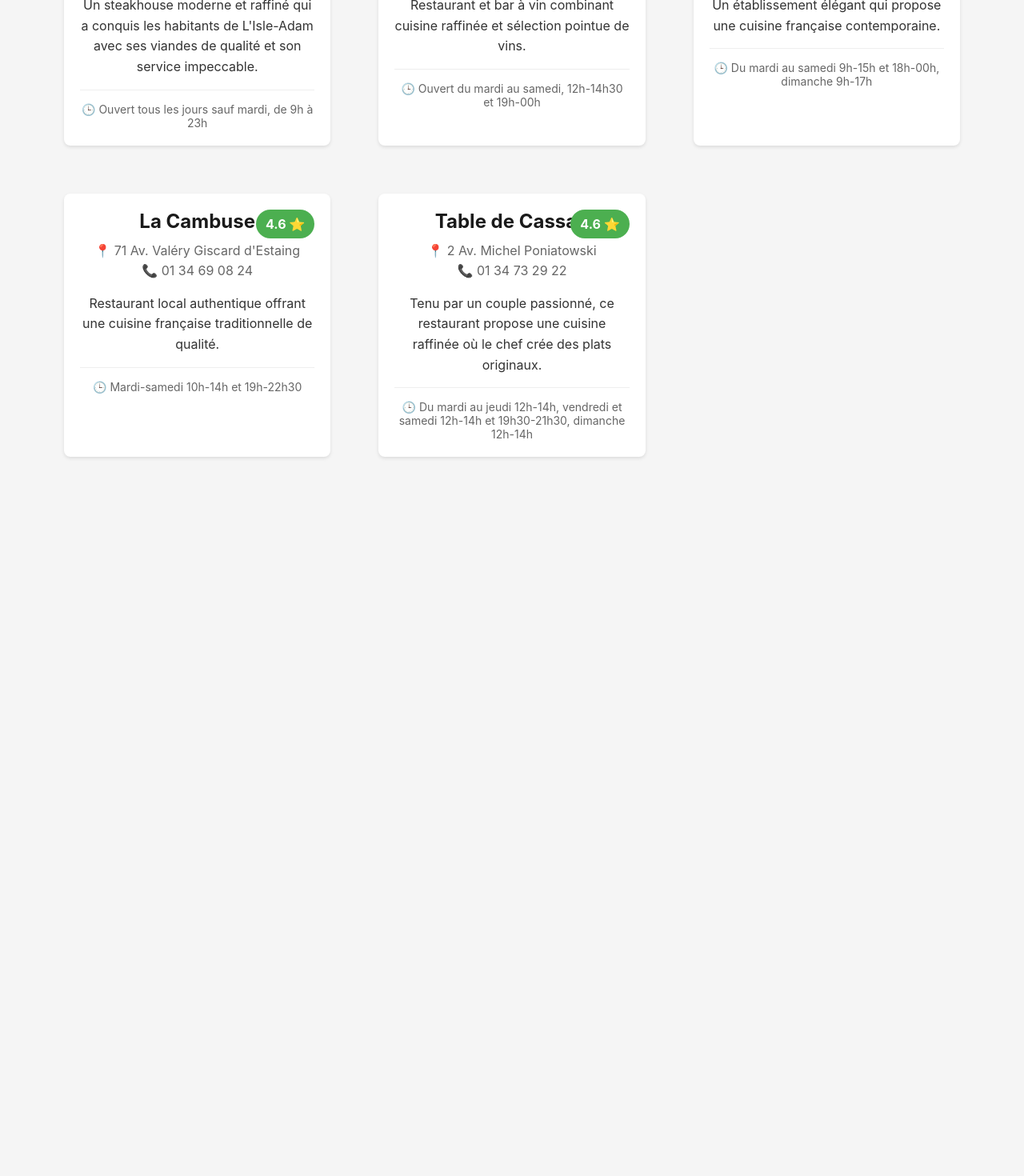
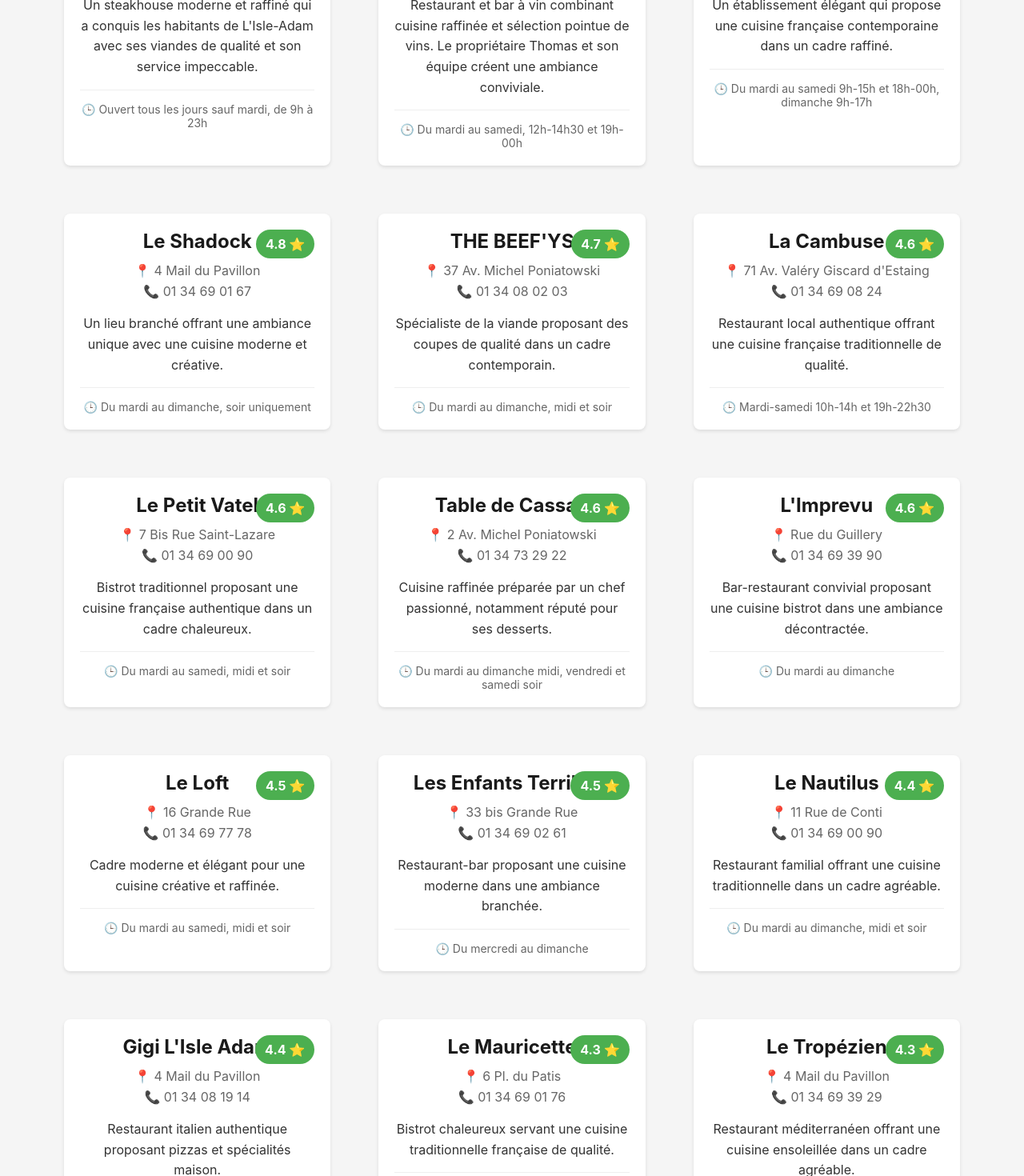
Before and after one commit to celdeldel/top-restaurants-isle-adam, a React (Create React App) app: page / in a window 1280 px wide. Shown: the part 340-1810 px from the top of the page at 80% size. Before the commit the page ends 971 px from the top, so only its background shows below. Built offline with nearby package versions, Linux system fonts and the light colour scheme.

Commit message:
Mise à jour de la liste avec les 20 meilleurs restaurants

```diff
--- a/src/components/RestaurantList.js
+++ b/src/components/RestaurantList.js
@@ -18,8 +18,8 @@ const restaurants = [
     rating: 4.9,
     address: '8 Place du Patis',
     phone: '01 34 08 22 11',
-    description: 'Restaurant et bar à vin combinant cuisine raffinée et sélection pointue de vins.',
-    hours: 'Ouvert du mardi au samedi, 12h-14h30 et 19h-00h'
+    description: 'Restaurant et bar à vin combinant cuisine raffinée et sélection pointue de vins. Le propriétaire Thomas et son équipe créent une ambiance conviviale.',
+    hours: 'Du mardi au samedi, 12h-14h30 et 19h-00h'
   },
   {
     id: 3,
@@ -27,11 +27,29 @@ const restaurants = [
     rating: 4.8,
     address: '24 Av. des Ecuries Conti',
     phone: '01 34 08 02 00',
-    description: 'Un établissement élégant qui propose une cuisine française contemporaine.',
+    description: 'Un établissement élégant qui propose une cuisine française contemporaine dans un cadre raffiné.',
     hours: 'Du mardi au samedi 9h-15h et 18h-00h, dimanche 9h-17h'
   },
   {
     id: 4,
+    name: 'Le Shadock',
+    rating: 4.8,
+    address: '4 Mail du Pavillon',
+    phone: '01 34 69 01 67',
+    description: 'Un lieu branché offrant une ambiance unique avec une cuisine moderne et créative.',
+    hours: 'Du mardi au dimanche, soir uniquement'
+  },
+  {
+    id: 5,
+    name: 'THE BEEF\'YS',
+    rating: 4.7,
+    address: '37 Av. Michel Poniatowski',
+    phone: '01 34 08 02 03',
+    description: 'Spécialiste de la viande proposant des coupes de qualité dans un cadre contemporain.',
+    hours: 'Du mardi au dimanche, midi et soir'
+  },
+  {
+    id: 6,
     name: 'La Cambuse',
     rating: 4.6,
     address: '71 Av. Valéry Giscard d\'Estaing',
@@ -40,13 +58,130 @@ const restaurants = [
     hours: 'Mardi-samedi 10h-14h et 19h-22h30'
   },
   {
-    id: 5,
+    id: 7,
+    name: 'Le Petit Vatel',
+    rating: 4.6,
+    address: '7 Bis Rue Saint-Lazare',
+    phone: '01 34 69 00 90',
+    description: 'Bistrot traditionnel proposant une cuisine française authentique dans un cadre chaleureux.',
+    hours: 'Du mardi au samedi, midi et soir'
+  },
+  {
+    id: 8,
     name: 'Table de Cassan',
     rating: 4.6,
     address: '2 Av. Michel Poniatowski',
     phone: '01 34 73 29 22',
-    description: 'Tenu par un couple passionné, ce restaurant propose une cuisine raffinée où le chef crée des plats originaux.',
-    hours: 'Du mardi au jeudi 12h-14h, vendredi et samedi 12h-14h et 19h30-21h30, dimanche 12h-14h'
+    description: 'Cuisine raffinée préparée par un chef passionné, notamment réputé pour ses desserts.',
+    hours: 'Du mardi au dimanche midi, vendredi et samedi soir'
+  },
+  {
+    id: 9,
+    name: 'L\'Imprevu',
+    rating: 4.6,
+    address: 'Rue du Guillery',
+    phone: '01 34 69 39 90',
+    description: 'Bar-restaurant convivial proposant une cuisine bistrot dans une ambiance décontractée.',
+    hours: 'Du mardi au dimanche'
+  },
+  {
+    id: 10,
+    name: 'Le Loft',
+    rating: 4.5,
+    address: '16 Grande Rue',
+    phone: '01 34 69 77 78',
+    description: 'Cadre moderne et élégant pour une cuisine créative et raffinée.',
+    hours: 'Du mardi au samedi, midi et soir'
+  },
+  {
+    id: 11,
+    name: 'Les Enfants Terribles',
+    rating: 4.5,
+    address: '33 bis Grande Rue',
+    phone: '01 34 69 02 61',
+    description: 'Restaurant-bar proposant une cuisine moderne dans une ambiance branchée.',
+    hours: 'Du mercredi au dimanche'
+  },
+  {
+    id: 12,
+    name: 'Le Nautilus',
+    rating: 4.4,
+    address: '11 Rue de Conti',
+    phone: '01 34 69 00 90',
+    description: 'Restaurant familial offrant une cuisine traditionnelle dans un cadre agréable.',
+    hours: 'Du mardi au dimanche, midi et soir'
+  },
+  {
+    id: 13,
+    name: 'Gigi L\'Isle Adam',
+    rating: 4.4,
+    address: '4 Mail du Pavillon',
+    phone: '01 34 08 19 14',
+    description: 'Restaurant italien authentique proposant pizzas et spécialités maison.',
+    hours: 'Du mardi au dimanche'
+  },
+  {
+    id: 14,
+    name: 'Le Mauricette',
+    rating: 4.3,
+    address: '6 Pl. du Patis',
+    phone: '01 34 69 01 76',
+    description: 'Bistrot chaleureux servant une cuisine traditionnelle française de qualité.',
+    hours: 'Du mardi au dimanche midi'
+  },
+  {
+    id: 15,
+    name: 'Le Tropézien',
+    rating: 4.3,
+    address: '4 Mail du Pavillon',
+    phone: '01 34 69 39 29',
+    description: 'Restaurant méditerranéen offrant une cuisine ensoleillée dans un cadre agréable.',
+    hours: 'Du mardi au dimanche'
+  },
+  {
+    id: 16,
+    name: 'Le Nid Restaurant',
+    rating: 4.3,
+    address: '15 Quai de l\'Oise',
+    phone: '01 34 69 35 61',
+    description: 'Vue imprenable sur l\'Oise et cuisine traditionnelle soignée.',
+    hours: 'Du mercredi au dimanche'
+  },
+  {
+    id: 17,
+    name: 'Le Purple 2',
+    rating: 4.2,
+    address: '2 Pl. du Patis',
+    phone: '01 34 08 19 19',
+    description: 'Bar-restaurant branché proposant une cuisine fusion dans une ambiance moderne.',
+    hours: 'Du mardi au dimanche'
+  },
+  {
+    id: 18,
+    name: 'La Môme',
+    rating: 4.2,
+    address: '23 Quai de l\'Oise',
+    phone: '01 34 69 39 83',
+    description: 'Restaurant avec terrasse offrant une vue sur l\'Oise et une cuisine bistrot.',
+    hours: 'Du mercredi au dimanche'
+  },
+  {
+    id: 19,
+    name: 'Amicitia Restaurant',
+    rating: 4.0,
+    address: 'Chemin Pierre Terver',
+    phone: '01 34 69 01 68',
+    description: 'Restaurant d\'hôtel proposant une cuisine traditionnelle dans un cadre élégant.',
+    hours: 'Tous les jours'
+  },
+  {
+    id: 20,
+    name: 'L\'Affiche bis',
+    rating: 3.9,
+    address: '13 bis Quai de l\'Oise',
+    phone: '01 34 69 39 29',
+    description: 'Restaurant au bord de l\'eau proposant une cuisine française classique.',
+    hours: 'Du mardi au dimanche'
   }
 ];
 
```
